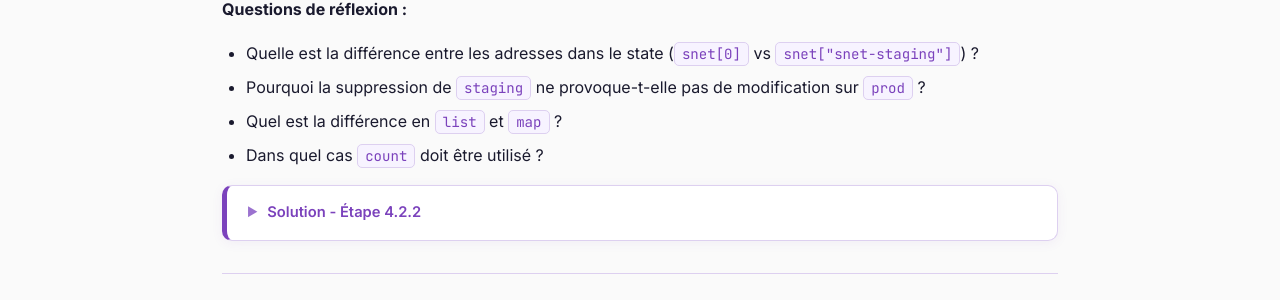
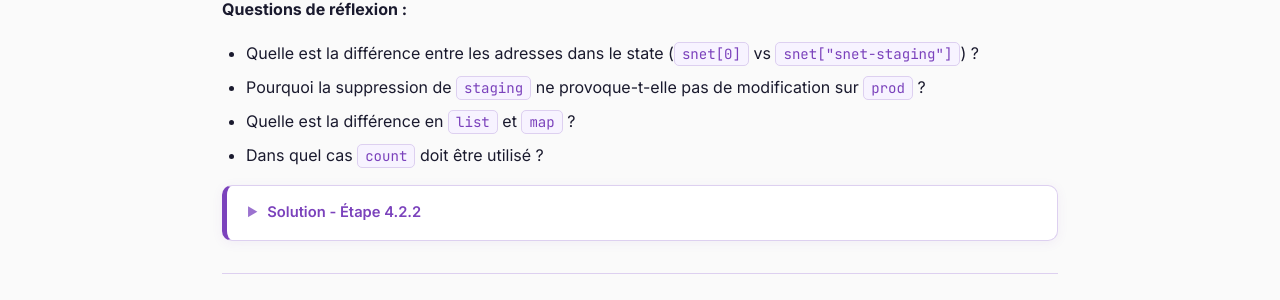
Before and after one commit to jviallon63/Hesias-TF5, a Jekyll site: the page built from tp/4-logiques-avancees.md, in a window 1280 px wide and 900 px high, scrolled down 4756 px. Shown: the part 282-582 px from the top of the window. Built offline with Jekyll 4.4.1, drawn with Linux system fonts in a browser that asks for light colours.

Commit message:
Review TP2

```diff
--- a/tp/4-logiques-avancees.md
+++ b/tp/4-logiques-avancees.md
@@ -417,7 +417,7 @@ Avant de commencer, détruisez toutes les ressources créées précédement. Cop
 **Questions de réflexion :**
 - Quelle est la différence entre les adresses dans le state (`snet[0]` vs `snet["snet-staging"]`) ?
 - Pourquoi la suppression de `staging` ne provoque-t-elle pas de modification sur `prod` ?
-- Quel est la différence en `list` et `map` ?
+- Quelle est la différence en `list` et `map` ?
 - Dans quel cas `count` doit être utilisé ?
 
 {::nomarkdown}
```
